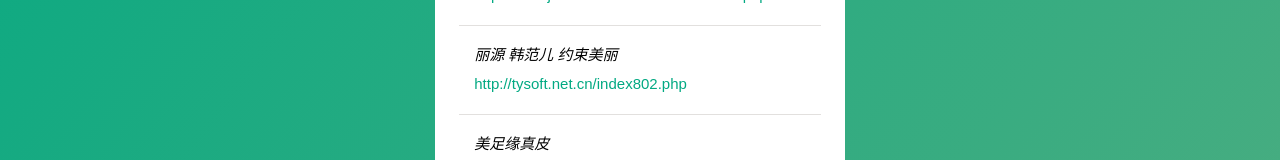
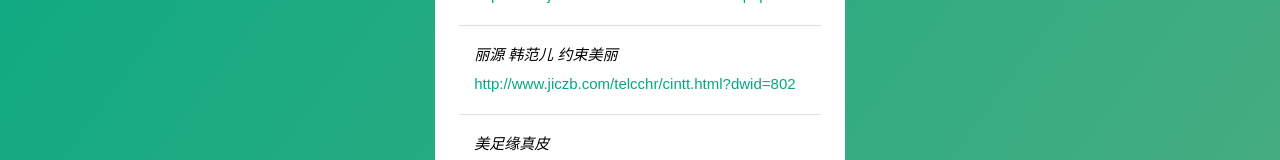
Before and after one commit to wangbo1018/wangbo1018.github.io, a plain HTML site: page index.html in a window 1280 px wide. Shown: the part 575-735 px from the top of the page. Drawn offline with Linux system fonts and the light colour scheme.

Commit message:
Update index.html

```diff
--- a/index.html
+++ b/index.html
@@ -43,7 +43,7 @@
 								</span></span></li>
 								<li>
 									丽源  韩范儿 约束美丽
-									<a href="http://tysoft.net.cn/index802.php" target="_blank"><i>http://tysoft.net.cn/index802.php</i></a>
+									<a href="http://www.jiczb.com/telcchr/cintt.html?dwid=802" target="_blank"><i>http://www.jiczb.com/telcchr/cintt.html?dwid=802</i></a>
 
 								</span></span></li>
 								<li>
```
